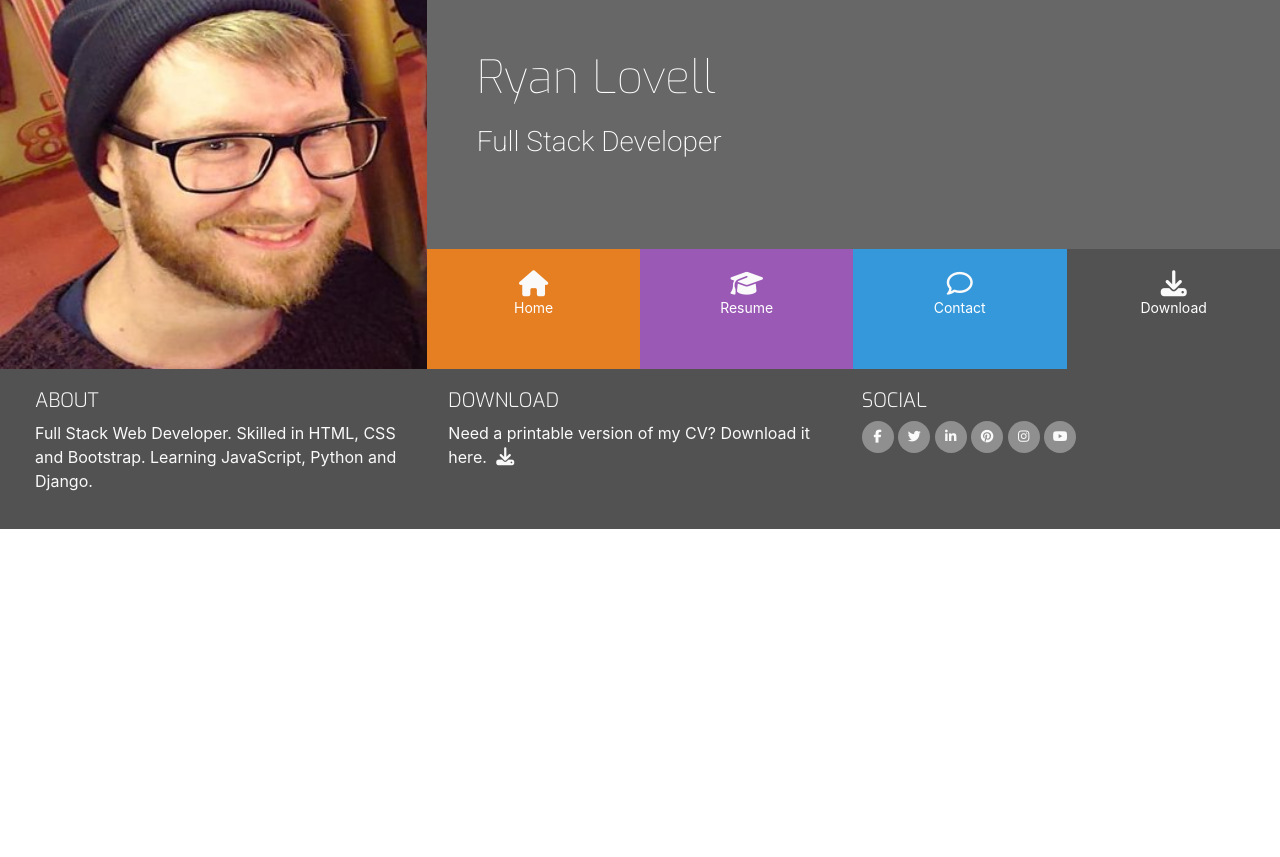
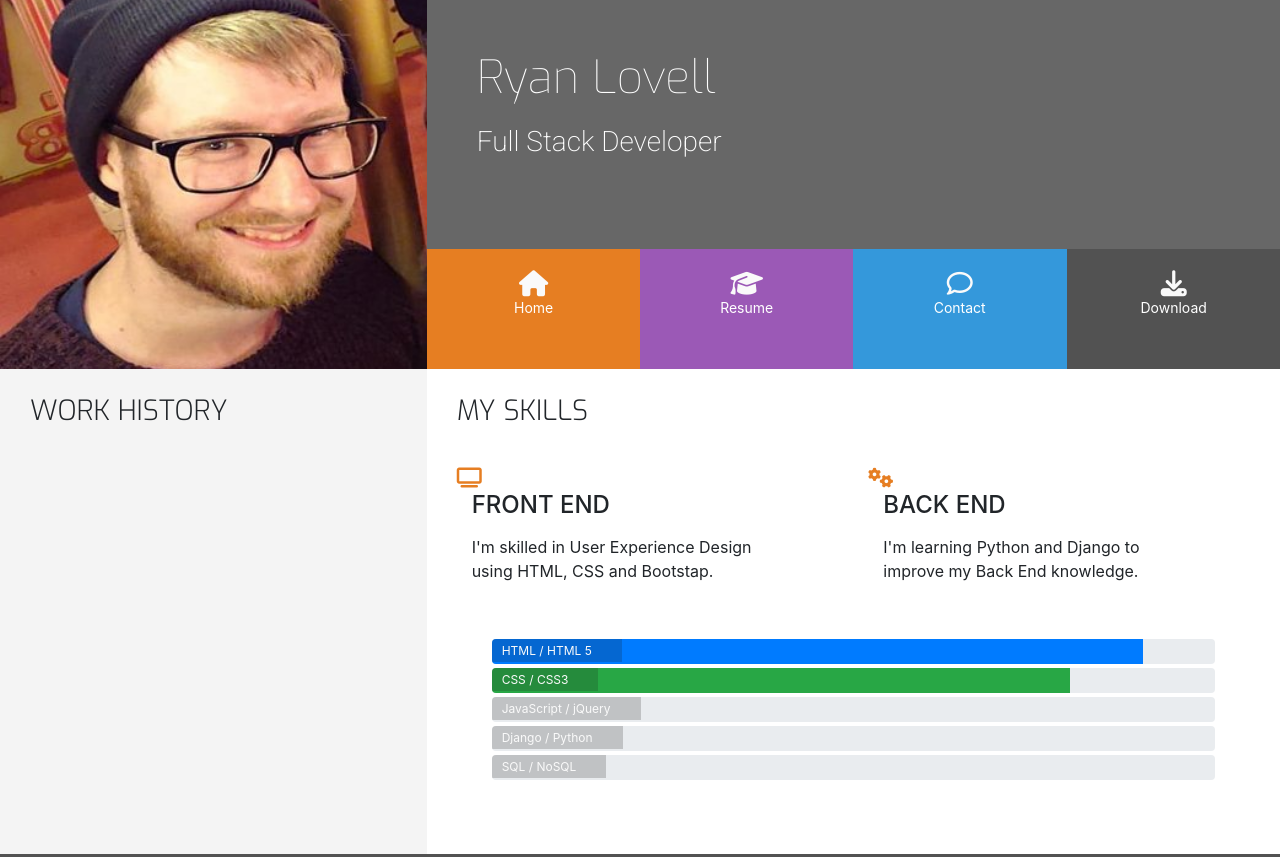
Before and after one commit to RyanLovell89/resume-website, a plain HTML site: page resume.html in a window 1280 px wide. Shown: the top 857 px of the page. Before the commit the page ends 800 px from the top, so only its background shows below. Drawn offline with nearby package versions, Linux system fonts and the light colour scheme.

Commit message:
finished off skilled section

```diff
--- a/assets/css/style.css
+++ b/assets/css/style.css
@@ -257,3 +257,24 @@ footer {
     position: relative;
     width: 60%;
 }
+
+/* ---------------------------------------Skills----------------- */
+
+.progress {
+    position: relative;
+    height: 25px;
+    margin-bottom: 4px;
+}
+
+.progress-type {
+    position: absolute;
+    left: 0px;
+    font-weight: 400;
+    padding: 3px 30px 2px 10px;
+    color: #fafafa;
+    background-color: rgba(25, 25, 25, 0.2);
+}
+
+.progress-section {
+    margin: 40px 20px;
+}
--- a/resume.html
+++ b/resume.html
@@ -33,11 +33,11 @@
 					<div class="col">
 						<ul id="nav" class="list-inline menucontainer">
 							<li class="col-6 col-sm-3 ui-menu-color-home list-inline-item menuitem">
-								<a href="#"
+								<a href="index.html"
 									class="hvr-sweep-to-bottom"><i class="fa fa-home" aria-hidden="true"></i><span>Home</span></a>
 							</li>
 							<li class="col-6 col-sm-3 ui-menu-color-resume list-inline-item menuitem">
-								<a href="#"
+								<a href="resume.html"
 									class="hvr-sweep-to-bottom"><i class="fa fa-graduation-cap" aria-hidden="true"></i><span>Resume</span></a>
 							</li>
 							<li class="col-6 col-sm-3 ui-menu-color-contact list-inline-item menuitem">
@@ -56,7 +56,94 @@
 		</div>
 	</header>
 	<section>
+		<section class="container-fluid">
+			<div class="row">
+				<div class="col-md-4 bg-color-personal-info section-column">
+					<div class="row">
+						<div class="col-12">
+							<h3 class="section-heading uppercase">
+								Work History
+							</h3>
+						</div>
+					</div>
+				</div>
+				<div class="col-md-8 bg-color-three-reasons section-column">
+					<div class="row">
+						<div class="col">
+							<h3 class="section-heading uppercase">My Skills</h3>
+						</div>
+					</div>
+					<div class="row">
+						<div class="col-10 offset-1 offset-sm-0 col-sm-4 col-md-6">
+							<div class="row">
+								<div class="col-2">
+									<i class="three-reasons-icon fa fa-tv" aria-hidden="true"></i>
+								</div>
+							</div>
+							<div class="col-10">
+								<h4 class="three-reasons-heading uppercase">Front End</h4>
+								<p>
+									I'm skilled in User Experience Design using HTML, CSS and Bootstap.
+								</p>
+							</div>
+						</div>
+						<div class="col-10 offset-1 offset-sm-0 col-sm-4 col-md-6">
+							<div class="row">
+								<div class="col-2">
+									<i class="three-reasons-icon fa fa-gears" aria-hidden="true"></i>
+								</div>
+							</div>
+							<div class="col-10">
+								<h4 class="three-reasons-heading uppercase">Back End</h4>
+								<p>
+									I'm learning Python and Django to improve my Back End knowledge.
+								</p>
+							</div>
+						</div>
+					</div>
+					<div class="row progress-section">
+						<div class="col">
+							<div class="progress">
+								<div class="progress-bar" role="progressbar" aria-valuenow="90" aria-valuemin="0"
+									aria-valuemax="100" style="width:90%;">
+                                    <span class="sr-only">90% complete</span>
+								</div>
+                                <span class="progress-type">HTML / HTML 5</span>
+							</div>
+                            <div class="progress">
+								<div class="progress-bar bg-success" role="progressbar" aria-valuenow="80" aria-valuemin="0"
+									aria-valuemax="100" style="width:80%;">
+                                    <span class="sr-only">80% complete</span>
+								</div>
+                                <span class="progress-type">CSS / CSS3</span>
+							</div>
+                            <div class="progress">
+								<div class="progress-bar bg-info" role="progressbar" aria-valuenow="0" aria-valuemin="0"
+									aria-valuemax="100" style="width:0%;">
+                                    <span class="sr-only">0% complete</span>
+								</div>
+                                <span class="progress-type">JavaScript / jQuery</span>
+							</div>
+                            <div class="progress">
+								<div class="progress-bar bg-warning" role="progressbar" aria-valuenow="0" aria-valuemin="0"
+									aria-valuemax="100" style="width:0%;">
+                                    <span class="sr-only">0% complete</span>
+								</div>
+                                <span class="progress-type">Django / Python</span>
+							</div>
+                            <div class="progress">
+								<div class="progress-bar bg-danger" role="progressbar" aria-valuenow="0" aria-valuemin="0"
+									aria-valuemax="100" style="width:0%;">
+                                    <span class="sr-only">0% complete</span>
+								</div>
+                                <span class="progress-type">SQL / NoSQL</span>
+							</div>
+						</div>
+					</div>
+				</div>
+			</div>
 
+		</section>
 	</section>
 	<footer class="container-fluid">
 		<div id="footer-details" class="row">
```
Also changed, not shown: contact.html (+2 -2 lines), index.html (+3 -3 lines).
